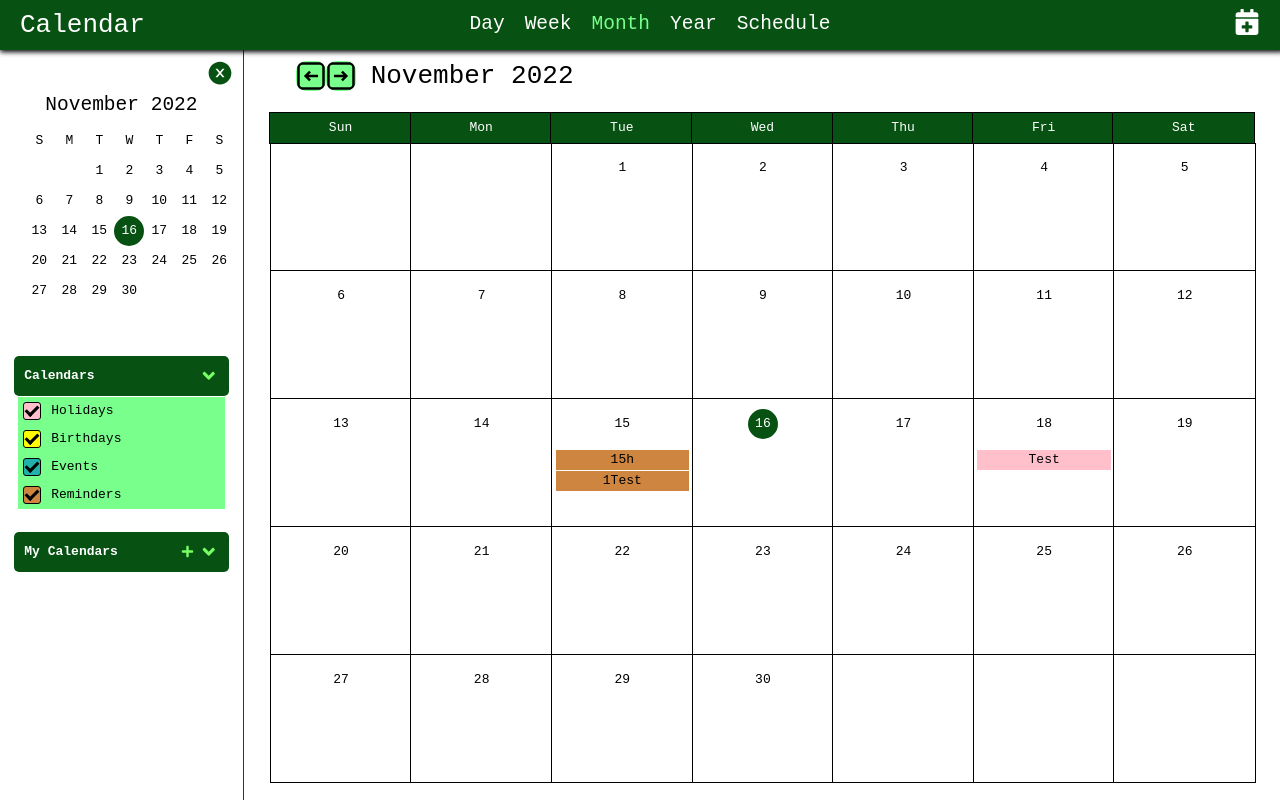
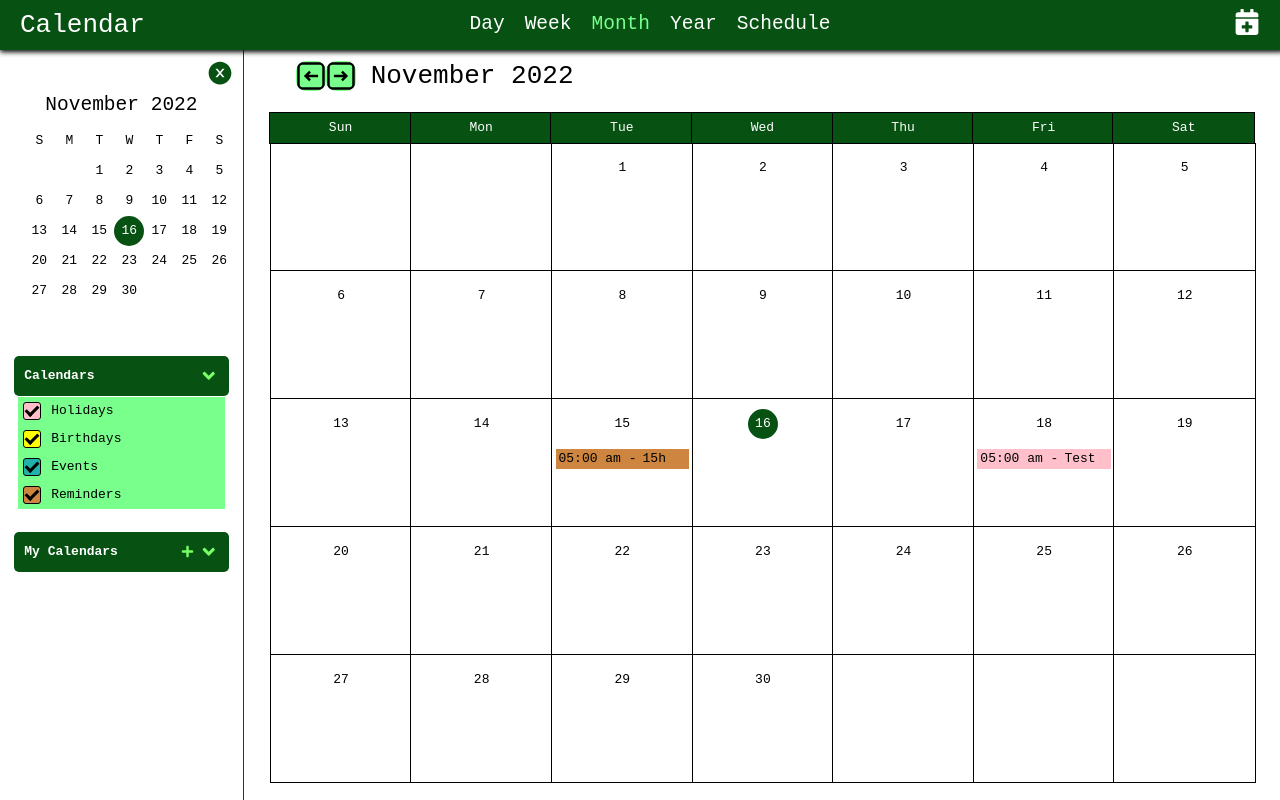
Before and after one commit to kraig-hebert/calendar, a React (Create React App) app: page / in a window 1280 px wide. Built offline with nearby package versions, Linux system fonts and the light colour scheme; data requests are answered from the project's data file.

Commit message:
updated formatting for the way a date event displays on the monthCalendar

```diff
--- a/db.json
+++ b/db.json
@@ -15,16 +15,6 @@
       "singleDate": "2022-11-15T05:00:00.000Z",
       "allDay": true,
       "id": 3
-    },
-    {
-      "title": "1Test",
-      "filter": "Reminders",
-      "color": "#000",
-      "startTime": "2022-11-15T05:00:00.000Z",
-      "endTime": "2022-11-15T05:00:00.000Z",
-      "allDay": false,
-      "id": 4
     }
-
   ]
 }
--- a/src/components/main/calendarTypes/monthCalendar/MonthCalendar.jsx
+++ b/src/components/main/calendarTypes/monthCalendar/MonthCalendar.jsx
@@ -7,7 +7,7 @@ import {
   selectAllCalendars,
 } from '../../../../reducers/appSettings';
 import { selectMonthFilteredEvents } from '../../../../reducers/eventsSlice';
-import { getDay, getDaysInMonth } from 'date-fns';
+import { getDay, getDaysInMonth, format } from 'date-fns';
 import { Link } from 'react-router-dom';
 import DayCalendar from '../dayCalendar/DayCalendar';
 import PropTypes from 'prop-types';
@@ -63,13 +63,12 @@ const MonthCalendar = (props) => {
       (calendar) => event.filter === calendar.title
     );
     return {
-      display: 'grid',
-      justifyContent: 'center',
+      display: 'flex',
+      justifyContent: 'flex-start',
       alignItems: 'center',
       height: '20px',
       backgroundColor: calendar[0].filter,
       color: event.color,
-      margin: '1px 0',
     };
   };
   const renderEvents = (i) => {
@@ -78,14 +77,16 @@ const MonthCalendar = (props) => {
         (event.hasOwnProperty('startTime') && event.startTime.getDate() === i) |
         (event.hasOwnProperty('singleDate') && event.singleDate.getDate() === i)
     );
-    const list = todaysEventsList.map((event, index) => {
+    return todaysEventsList.map((event, index) => {
       return (
         <div style={setEventStyles(event)} key={index}>
-          {event.title}
+          <div className={classes.eventInfo}>
+            {format(event.singleDate, 'hh:mm aaa')} -
+          </div>
+          <div className={classes.eventInfo}> {event.title}</div>
         </div>
       );
     });
-    return list;
   };
 
   const assembleCalendar = () => {
--- a/src/components/main/calendarTypes/monthCalendar/styles.js
+++ b/src/components/main/calendarTypes/monthCalendar/styles.js
@@ -74,4 +74,7 @@ export const useStyles = createUseStyles({
     color: 'white',
     borderRadius: '50%',
   },
+  eventInfo: {
+    margin: '1px 3px',
+  },
 });
```
